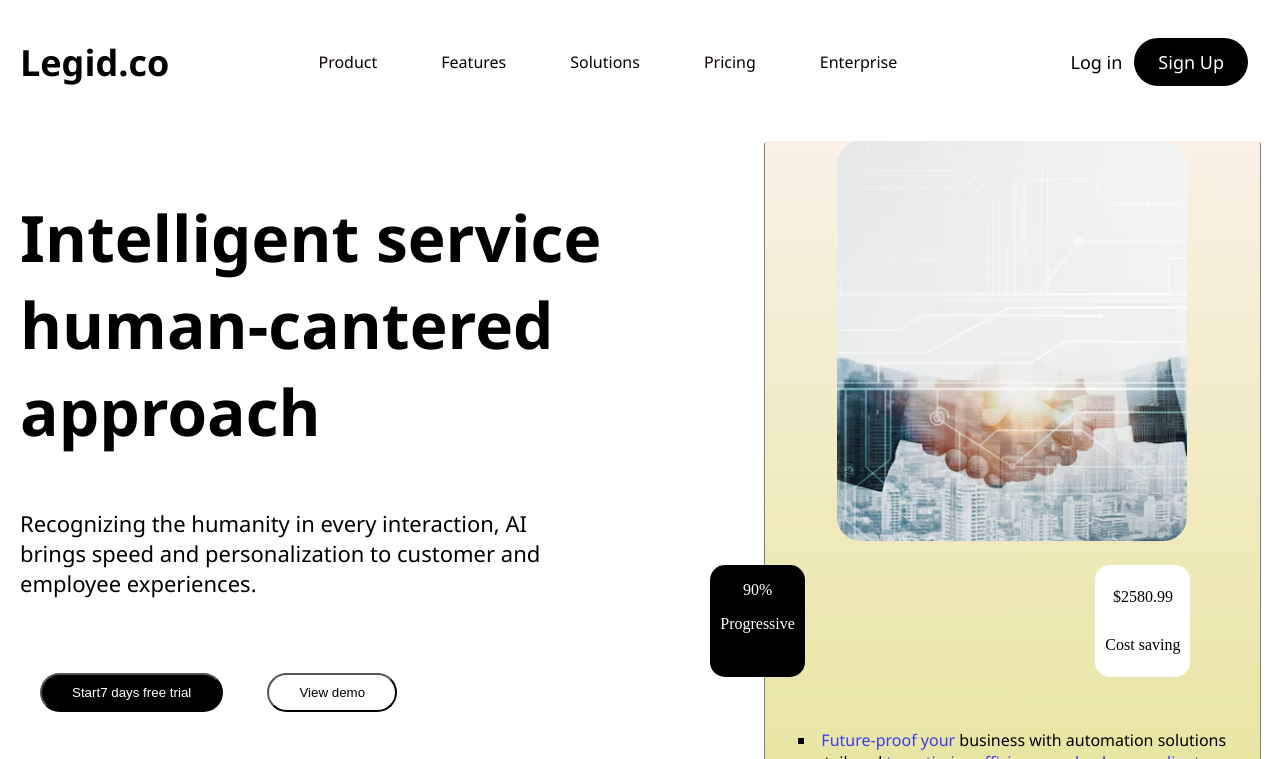
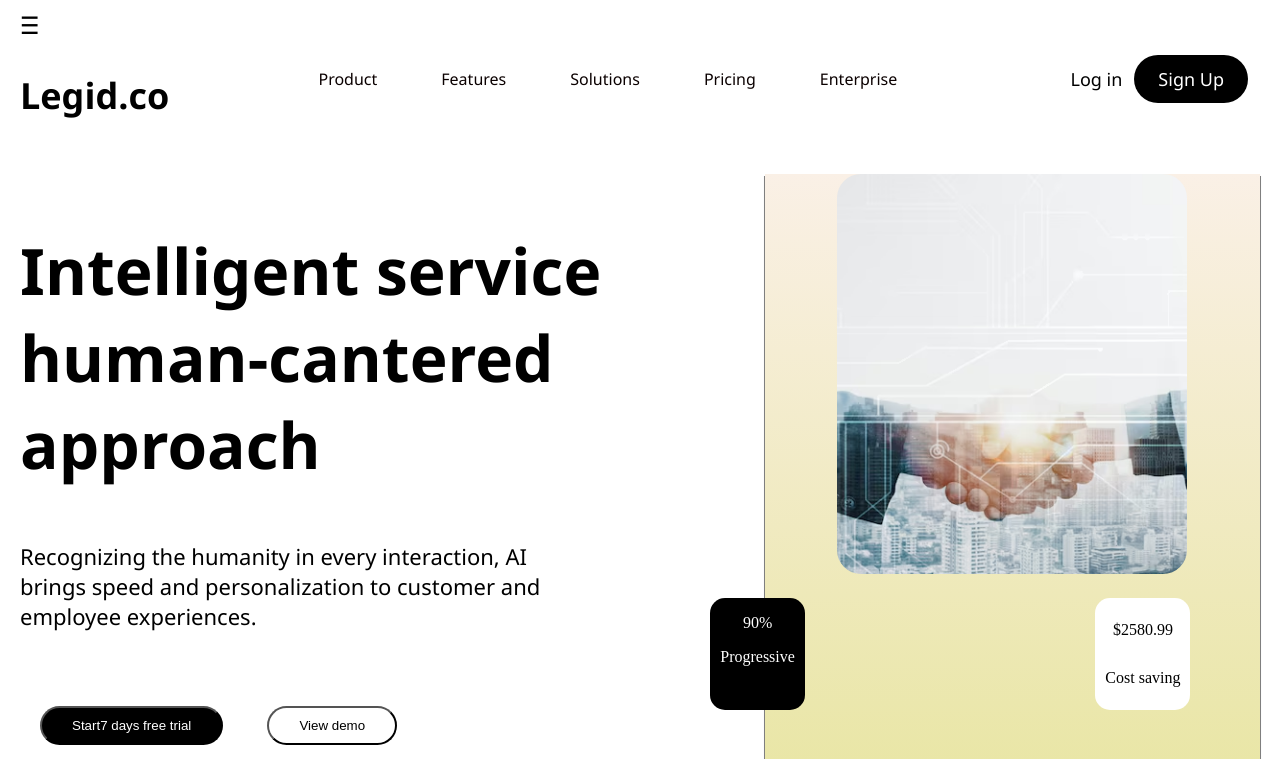
Before and after one commit to mucyoelise/WebProjects, a plain HTML site: page Legidco/index.html in a window 1280 px wide. Shown: the top 759 px of the page. Drawn offline with nearby package versions, Linux system fonts and the light colour scheme; files that its build step writes are made by us from their sources.

Commit message:
first-commit

```diff
--- a/Legidco/index.html
+++ b/Legidco/index.html
@@ -4,15 +4,15 @@
     <meta charset="UTF-8">
     <meta name="viewport" content="width=device-width, initial-scale=1.0">
     <link rel="stylesheet" href="index.css">
-    <script src="index.js"></script>
     <title>LegidCo</title>
 </head>
 <body>
     <nav class="navbar-container">
         <div class="navbar-left">
+            <i class="drop-down" id="drop-down" onclick="dropdown();">&#9776;</i>
             <h1>Legid.co</h1>
         </div>
-        <div class="navbar-middle">
+        <div class="navbar-middle" id="navbar-middle">
             <li><a href="#Product">Product</a></li>
             <li><a href="#Features">Features</a></li>
             <li><a href="#Solutions">Solutions</a></li>
@@ -68,5 +68,6 @@
         </section>
 
     </main>
+    <script src="scripts/out/index.js"></script>
 </body>
 </html>
```
